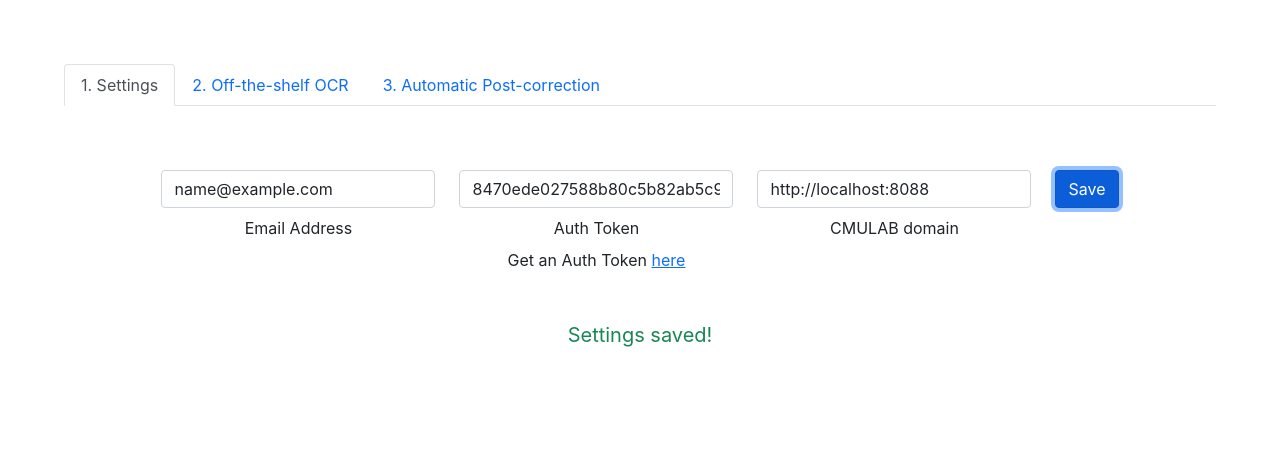
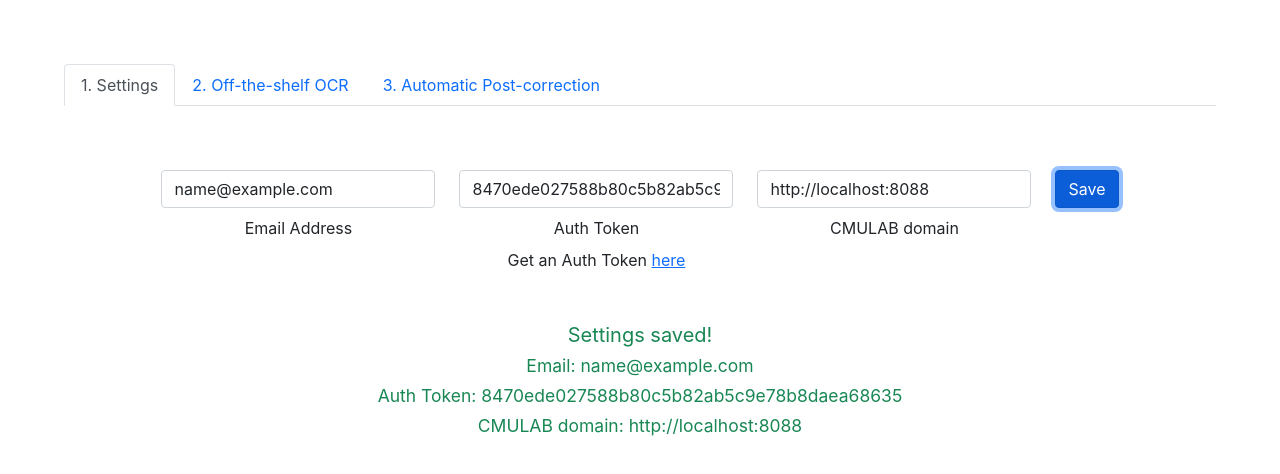
Before and after one commit to neulab/ocr-web-interface, a React (Create React App) app: page / in a window 1280 px wide. Both pictures are taken after typing "name@example.com" into the empty fields and a click on the button "Save". Shown: the top 474 px of the page. Built offline with nearby package versions, Linux system fonts and the light colour scheme.

Commit message:
better success messages

```diff
--- a/src/App.js
+++ b/src/App.js
@@ -207,6 +207,7 @@ function PostCorrInference() {
 
     function handleSubmit(e) {
         e.preventDefault();
+        setTextMessage("Uploading...");
         console.log("You clicked upload on the post-correction prediction form.");
 
         // Add code to send modelFile, unlabeledFiles, email to the backend and get monitoring URL.
@@ -304,6 +305,7 @@ function PostCorrTraining() {
 
     function handleSubmit(e) {
         e.preventDefault();
+        setTextMessage("Uploading...");
         console.log("You clicked upload on the post-correction training form.");
 
         // Add code to send labeledFiles, unlabeledFiles, email to the backend and get monitoring URL.
@@ -525,7 +527,18 @@ function Settings() {
         window.email = email;
         window.auth_token = authToken;
         window.cmulab_domain = cmulabDomain;
-        setTextMessage("Settings saved!");
+        setTextMessage(<><p className="mb-0" key="0">
+                Settings saved!
+                </p>
+                <p className="mb-0" key="1">
+                    <small>Email: {email}</small>
+                </p>
+                <p className="mb-0" key="2">
+                    <small>Auth Token: {authToken}</small>
+                </p>
+                <p className="mb-0" key="3">
+                    <small>CMULAB domain: {cmulabDomain}</small>
+                </p></>);
     }
 
     function handleEmailChange(e) {
```
